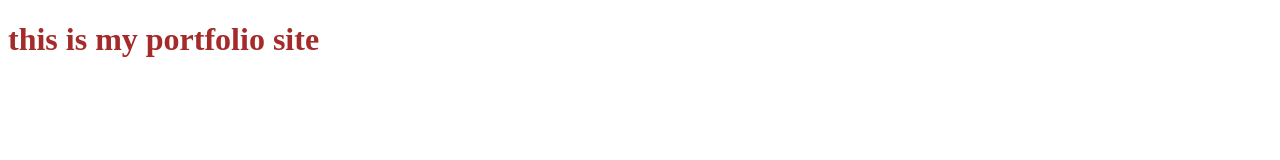
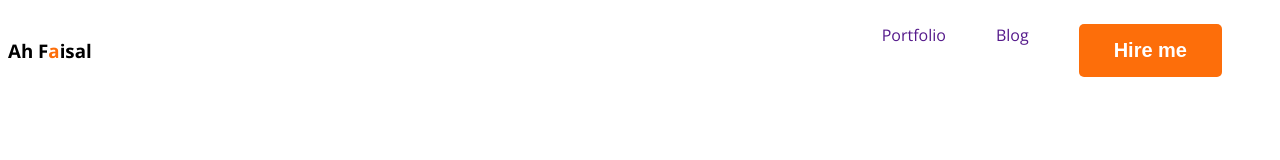
Before and after one commit to AnwarHossain52/portfolio, a plain HTML site: page index.html in a window 1280 px wide. Drawn offline with nearby package versions, Linux system fonts and the light colour scheme.

Commit message:
added nav

```diff
--- a/index.html
+++ b/index.html
@@ -4,11 +4,23 @@
     <meta charset="UTF-8">
     <meta name="viewport" content="width=device-width, initial-scale=1.0">
     <title>portfolio</title>
+    <link rel="preconnect" href="https://fonts.googleapis.com">
+<link rel="preconnect" href="https://fonts.gstatic.com" crossorigin>
+<link href="https://fonts.googleapis.com/css2?family=Open+Sans:ital,wght@0,400;0,700;0,800;1,400&display=swap" rel="stylesheet">
     <link rel="stylesheet" href="style.css">
 </head>
 <body>
    <header>
-<h1> this is my portfolio site</h1>
+    <nav>
+        <h3 class="nav title">Ah F<span class="text-primary">a</span>isal</h3>
+        <ul>
+            <li><a href="">Portfolio</a></li>
+            <li><a href="">Blog</a></li>
+            <li><button class="batton-primary">Hire me</button></li>
+        </ul>
+
+    </nav>
+
    </header>
    <main>
 
--- a/style.css
+++ b/style.css
@@ -1 +1,44 @@
-h1{color: brown;}
+/* common shared style */
+body{
+    font-family: 'Lato', sans-serif;
+font-family: 'Open Sans', sans-serif;
+}
+.text-primary{
+    color: #FD6E0A;;
+}
+.batton-primary{
+    border-radius: 5px;
+background: #FD6E0A;
+border: 0;
+color: white;
+font-size: 20px;
+font-weight: 700;
+padding: 15px 35px;
+
+}
+
+/* nave related style */
+nav{
+    display: flex;
+    align-items: center;
+    justify-content: space-between;
+
+}
+nav > ul{
+display: flex;
+}
+.nav title{
+    color: #181818;
+font-size: 35px;
+font-style: normal;
+font-weight: 800;
+line-height: normal;
+}
+nav li {
+    list-style: none;
+    margin-right: 50px;
+}
+nav a{
+    text-decoration: none;
+    color: (--dark-02, #474747);
+}
```
